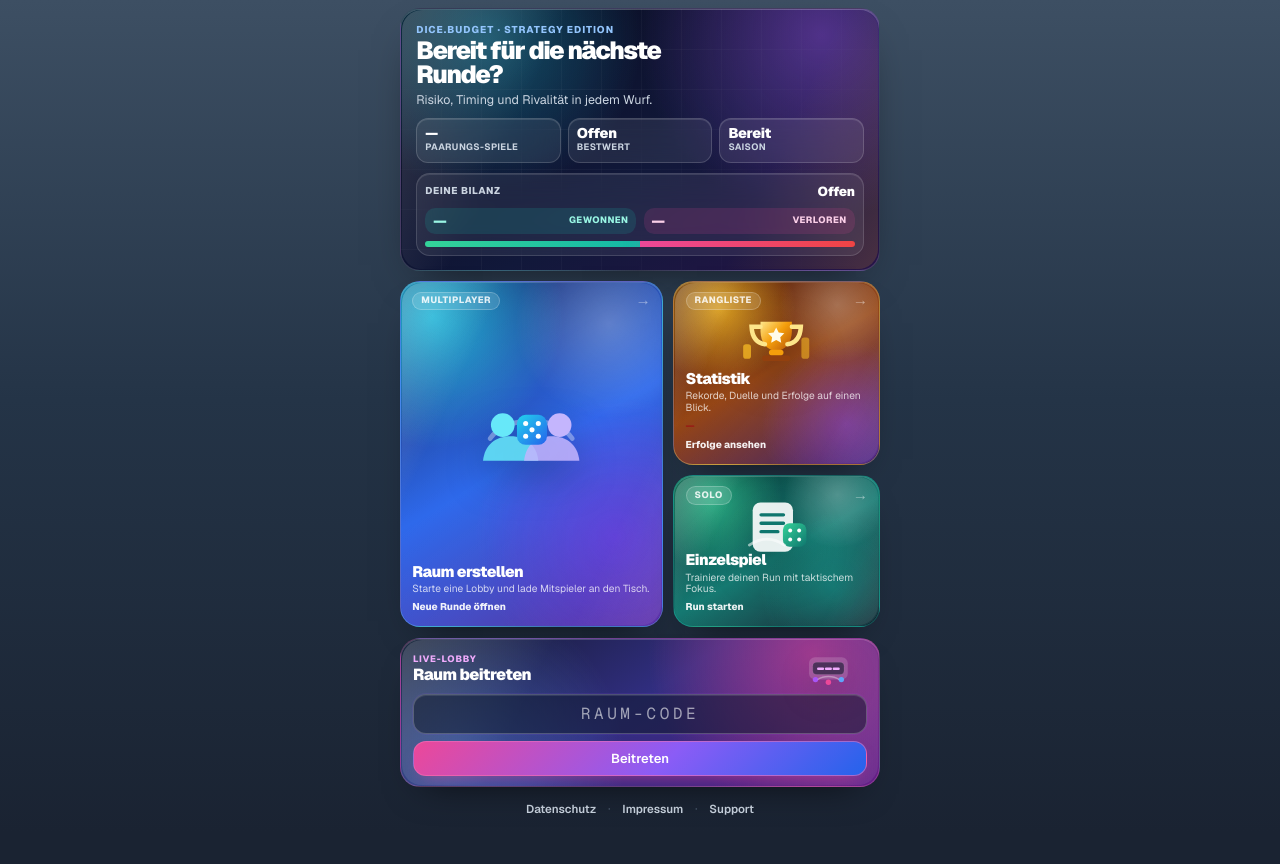
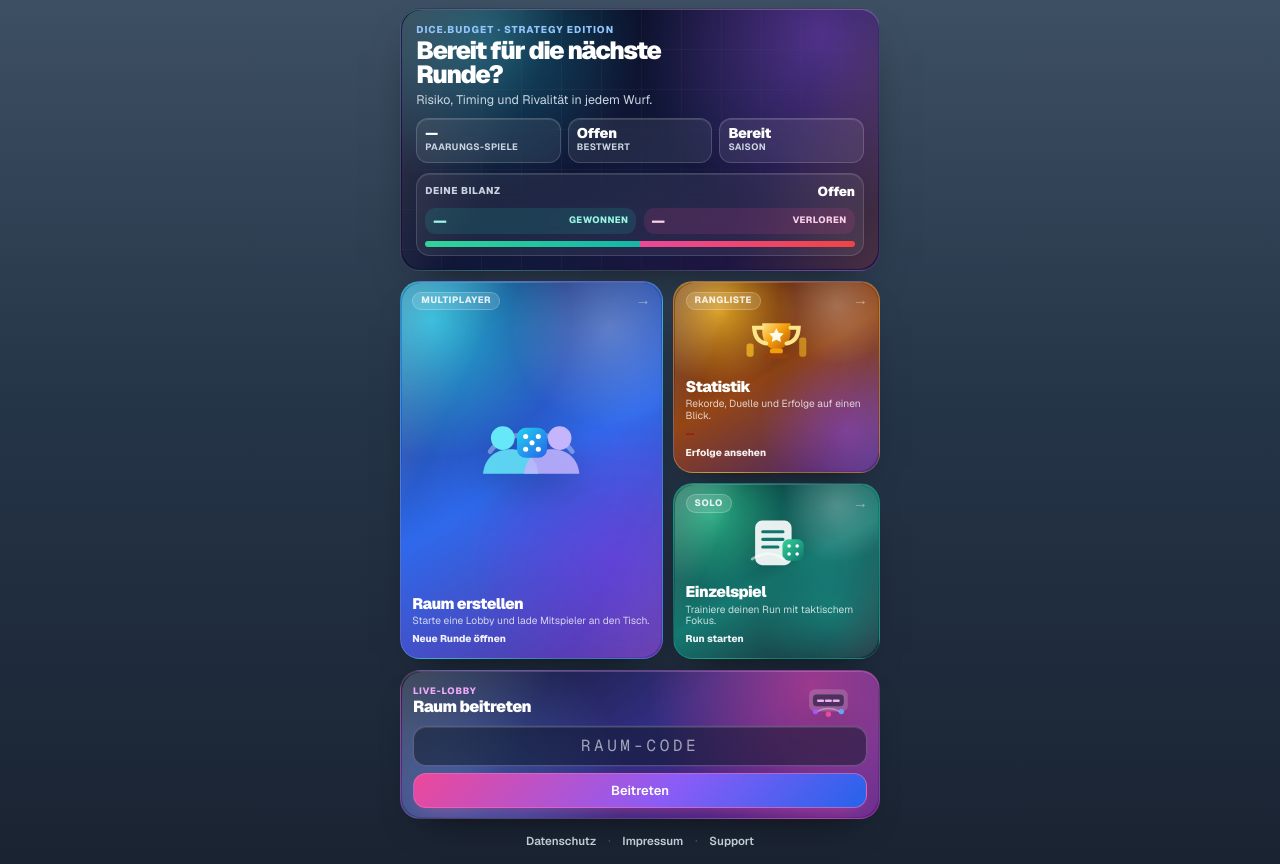
Before and after one commit to marclangebeck/dicebudget, a Next.js app in the folder frontend/: page /app in a window 1280 px wide. Before the commit the page ends 832 px from the top, so only its background shows below. Built offline with nearby package versions, Linux system fonts and the light colour scheme; no server answers.

Commit message:
Korrigiere scrollbaren Startscreen

```diff
--- a/frontend/app/app/page.tsx
+++ b/frontend/app/app/page.tsx
@@ -45,7 +45,7 @@ export default function AppHomePage() {
 
   return (
     <>
-      <main className="home-screen-main pt-safe pb-safe mx-auto flex min-h-0 w-full max-w-lg flex-1 flex-col gap-3 overflow-hidden px-4 py-4">
+      <main className="home-screen-main pt-safe pb-safe mx-auto flex w-full max-w-lg flex-col gap-3 px-4 py-4">
         <ResumeActiveGame variant="bento" />
         <HomeBentoGrid />
       </main>
--- a/frontend/app/globals.css
+++ b/frontend/app/globals.css
@@ -721,7 +721,7 @@ html.legal-route body {
   display: grid;
   min-height: 0;
   grid-template-columns: 1.12fr 0.88fr;
-  grid-template-rows: minmax(11.5rem, auto) minmax(9.5rem, auto) minmax(8rem, auto);
+  grid-template-rows: minmax(12rem, auto) minmax(11rem, auto) minmax(8.5rem, auto);
   grid-template-areas:
     "multi stats"
     "multi solo"
@@ -732,7 +732,7 @@ html.legal-route body {
 .home-bento-tile {
   position: relative;
   isolation: isolate;
-  min-height: 9.5rem;
+  min-height: 11rem;
   overflow: hidden;
   border-radius: 1.25rem;
   border: 1px solid rgba(255, 255, 255, 0.16);
@@ -791,12 +791,17 @@ html.legal-route body {
 
 .home-bento-tile--stats .home-bento-motif,
 .home-bento-tile--solo .home-bento-motif {
-  width: min(100%, 6.4rem);
-  max-height: 4.2rem;
+  width: min(100%, 5.8rem);
+  max-height: 3.8rem;
 }
 
 .home-bento-tile-footer {
-  padding-top: 0.15rem;
+  padding-top: 0.45rem;
+}
+
+.home-bento-tile--stats .home-bento-tile-footer,
+.home-bento-tile--solo .home-bento-tile-footer {
+  padding-top: 0.65rem;
 }
 
 .home-bento-badge {
@@ -877,7 +882,7 @@ html.legal-route body {
     radial-gradient(circle at 12% 10%, rgba(34, 211, 238, 0.82), transparent 34%),
     linear-gradient(150deg, #172554 0%, #2563eb 50%, #4c1d95 100%);
   border-color: rgba(125, 211, 252, 0.36);
-  min-height: 21.65rem;
+  min-height: 23.65rem;
 }
 
 .home-bento-tile--multi::before {
@@ -1143,18 +1148,18 @@ html.legal-route body {
   }
 
   .home-bento-grid {
-    grid-template-rows: minmax(10rem, auto) minmax(8.4rem, auto) minmax(7.7rem, auto);
+    grid-template-rows: minmax(11rem, auto) minmax(10rem, auto) minmax(8.2rem, auto);
     gap: 0.5rem;
   }
 
   .home-bento-tile {
     border-radius: 1.05rem;
-    min-height: 8.4rem;
+    min-height: 10rem;
     padding: 0.5rem 0.58rem 0.55rem;
   }
 
   .home-bento-tile--multi {
-    min-height: 19rem;
+    min-height: 21.5rem;
   }
 
   .home-bento-poster-art {
@@ -1169,8 +1174,13 @@ html.legal-route body {
 
   .home-bento-tile--stats .home-bento-motif,
   .home-bento-tile--solo .home-bento-motif {
-    width: min(100%, 5.1rem);
-    max-height: 3.25rem;
+    width: min(100%, 4.8rem);
+    max-height: 3rem;
+  }
+
+  .home-bento-tile--stats .home-bento-tile-footer,
+  .home-bento-tile--solo .home-bento-tile-footer {
+    padding-top: 0.55rem;
   }
 
   .home-bento-title {
```
Also changed, not shown: 1 other file (tests, documents, lock files or other folders).
